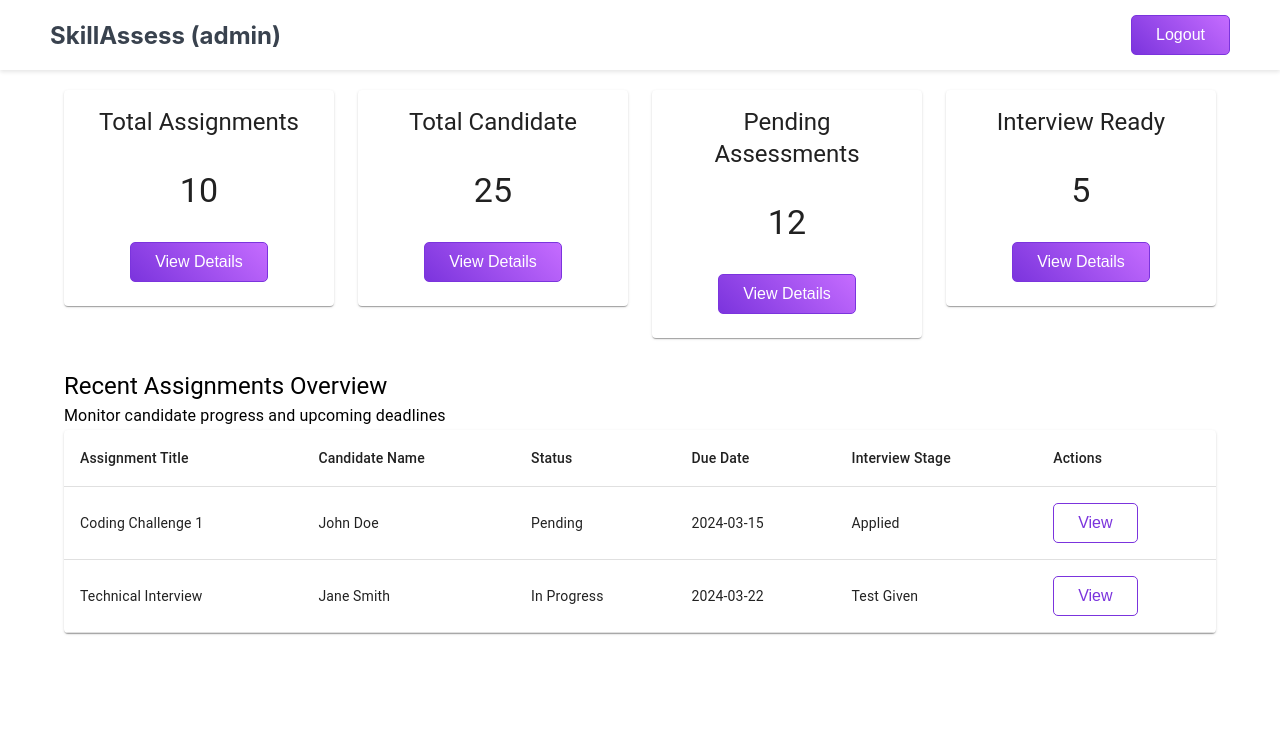
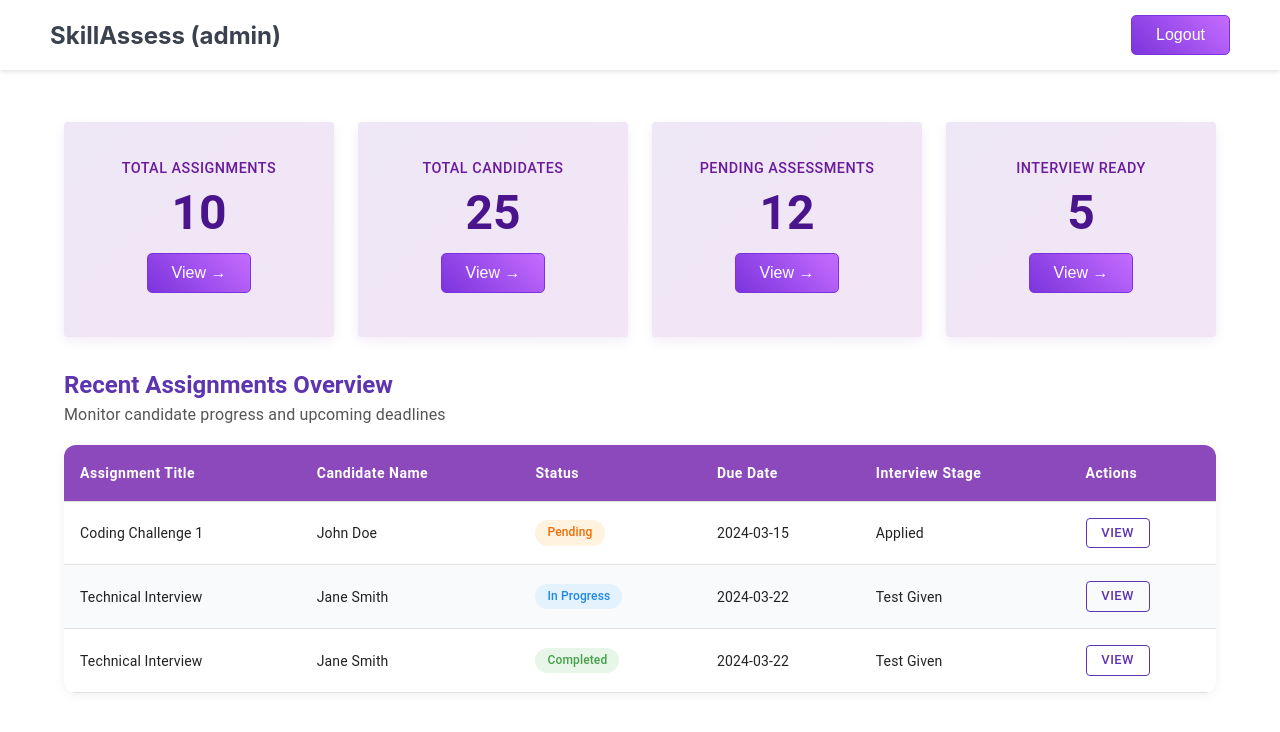
Before and after one commit to ram-sankar/SkillAsses, a React (Create React App) app: page /dashboard in a window 1280 px wide. Shown: the top 732 px of the page. Built offline with nearby package versions, Linux system fonts and the light colour scheme; no server answers; sample sign-in values are in the browser's storage.

Commit message:
Created Assignments page with dummy data

```diff
--- /dev/null
+++ b/src/components/AssignmentTable.tsx
@@ -0,0 +1,69 @@
+import {
+  Table,
+  TableBody,
+  TableCell,
+  TableContainer,
+  TableHead,
+  TableRow,
+  Paper,
+  Typography,
+  Box,
+  Button,
+} from "@mui/material";
+import { Assignment } from "../constants/models/Assignment";
+import "./styles/AssignmentTable.scss";
+
+interface AssignmentTableProps {
+  assignments: Assignment[];
+}
+
+const AssignmentTable: React.FC<AssignmentTableProps> = ({ assignments }) => {
+  return (
+    <Box mt={4} className="assignmentTable">
+      <Typography variant="h5">Recent Assignments Overview</Typography>
+      <Typography variant="subtitle1">
+        Monitor candidate progress and upcoming deadlines
+      </Typography>
+      <TableContainer component={Paper}>
+        <Table>
+          <TableHead>
+            <TableRow>
+              <TableCell>Assignment Title</TableCell>
+              <TableCell>Candidate Name</TableCell>
+              <TableCell>Status</TableCell>
+              <TableCell>Due Date</TableCell>
+              <TableCell>Interview Stage</TableCell>
+              <TableCell>Actions</TableCell>
+            </TableRow>
+          </TableHead>
+          <TableBody>
+            {assignments.map((assignment) => (
+              <TableRow key={assignment.title}>
+                <TableCell>{assignment.title}</TableCell>
+                <TableCell>{assignment.candidate}</TableCell>
+                <TableCell>
+                  <span
+                    className={`status-badge ${assignment.status
+                      .toLowerCase()
+                      .replace(" ", "-")}`}
+                  >
+                    {assignment.status}
+                  </span>
+                </TableCell>
+                <TableCell>{assignment.dueDate}</TableCell>
+                <TableCell>{assignment.interviewStage}</TableCell>
+                <TableCell>
+                  <Button variant="outlined" size="small">
+                    View
+                  </Button>
+                </TableCell>
+              </TableRow>
+            ))}
+          </TableBody>
+        </Table>
+      </TableContainer>
+    </Box>
+  );
+};
+
+export default AssignmentTable;
--- a/src/components/SummaryCard.tsx
+++ b/src/components/SummaryCard.tsx
@@ -1,4 +1,5 @@
-import { Card, CardContent, CardHeader, Typography } from "@mui/material";
+import { Card, CardContent, Typography, Box } from "@mui/material";
+import { useNavigate } from "react-router-dom";
 import Button from "./Button";
 import "./styles/SummaryCard.scss";
 
@@ -8,20 +9,32 @@ interface SummaryCardProps {
   href?: string;
 }
 
-const SummaryCard = ({ title, count, href }: SummaryCardProps) => (
-  <Card className="card-header">
-    <CardHeader title={title} />
-    <CardContent>
-      <Typography variant="h4" className="card-count">
+const SummaryCard = ({ title, count, href }: SummaryCardProps) => {
+  const navigate = useNavigate();
+
+  return (
+    <Card className="summaryCardNew">
+      <CardContent className="summaryCardContent">
+        <Box className="summaryText">
+          <Typography variant="subtitle2" className="summaryLabel">
+            {title}
+          </Typography>
+          <Typography variant="h3" className="summaryMetric">
             {count}
           </Typography>
+        </Box>
         {href && (
-        <Button href={href} variant="outlined">
-          View Details
+          <Button
+            onClick={() => navigate(href)}
+            variant="ghost"
+            className="summaryAction"
+          >
+            View →
           </Button>
         )}
       </CardContent>
     </Card>
   );
+};
 
 export default SummaryCard;
--- /dev/null
+++ b/src/components/styles/AssignmentTable.scss
@@ -0,0 +1,69 @@
+.assignmentTable {
+    .MuiTableRow-root {
+        &:nth-child(even) {
+            background-color: #f9fafb;
+        }
+        &:hover {
+            background-color: #eef3fc;
+        }
+    }
+
+    .MuiTableCell-root {
+        &.MuiTableCell-head {
+            background-color: #8c49bb;
+            color: #ffffff;
+            font-weight: 600;
+            font-size: 14px;
+            letter-spacing: 0.5px;
+        }
+
+        .status-badge {
+            display: inline-block;
+            padding: 4px 12px;
+            border-radius: 16px;
+            font-size: 12px;
+            font-weight: 500;
+            text-transform: capitalize;
+
+            &.pending {
+                background-color: #fff3e0;
+                color: #ef6c00;
+            }
+
+            &.in-progress {
+                background-color: #e3f2fd;
+                color: #1e88e5;
+            }
+
+            &.completed {
+                background-color: #e8f5e9;
+                color: #43a047;
+            }
+        }
+    }
+
+    .MuiPaper-root {
+        border-radius: 12px;
+        box-shadow: 0 2px 12px rgba(0, 0, 0, 0.06);
+    }
+
+    .MuiTypography-h5 {
+        color: #5e35b1;
+        font-weight: 600;
+    }
+
+    .MuiTypography-subtitle1 {
+        color: #555;
+        margin-bottom: 16px;
+    }
+
+    .MuiButton-outlined {
+        border-color: #5e35b1;
+        color: #5e35b1;
+
+        &:hover {
+            background-color: rgba(94, 53, 177, 0.08);
+            border-color: #4527a0;
+        }
+    }
+}
--- a/src/components/styles/SummaryCard.scss
+++ b/src/components/styles/SummaryCard.scss
@@ -1,6 +1,57 @@
-.card-header {
-    text-align: center !important;
+.summaryCardNew {
+    background: linear-gradient(135deg, #ede7f6, #f3e5f5);
+    border-radius: 16px;
+    padding: 20px 24px;
+    display: flex;
+    flex-direction: column;
+    justify-content: space-between;
+    text-align: center;
+    box-shadow: 0 4px 12px rgba(106, 27, 154, 0.08) !important;
+    transition:
+        transform 0.2s ease,
+        box-shadow 0.2s ease;
+
+    &:hover {
+        transform: translateY(-3px);
+        box-shadow: 0 6px 20px rgba(106, 27, 154, 0.12);
+    }
+
+    .summaryCardContent {
+        display: flex;
+        flex-direction: column;
+        align-items: center;
+        gap: 12px;
+    }
+
+    .summaryText {
+        display: flex;
+        flex-direction: column;
+        gap: 4px;
+    }
+
+    .summaryLabel {
+        font-size: 0.9rem;
+        color: #6a1b9a;
+        font-weight: 500;
+        text-transform: uppercase;
+        letter-spacing: 0.5px;
+    }
+
+    .summaryMetric {
+        color: #4a148c;
+        font-weight: 700;
+    }
+
+    .summaryAction {
+        align-self: flex-end;
+        font-size: 0.85rem;
+        color: #6a1b9a;
+        padding: 4px 0;
+        text-transform: none;
+
+        &:hover {
+            text-decoration: underline;
+            background: transparent;
+        }
+    }
 }
-.card-count {
-    margin-bottom: 30px !important;
-}
--- a/src/config/routes.tsx
+++ b/src/config/routes.tsx
@@ -5,6 +5,7 @@ import NotFound from "../pages/NotFound";
 import LoginNavigator from "pages/LoginNavigator";
 import Login from "pages/Login";
 import Dashboard from "pages/Dashboard";
+import Assignments from "pages/Assignments";
 // import Dashboard from "pages/Dashboard";
 
 const routes = createBrowserRouter([
@@ -25,6 +26,10 @@ const routes = createBrowserRouter([
     element: <Dashboard />,
   },
   {
+    path: "/:userType/assignments",
+    element: <Assignments />,
+  },
+  {
     path: "*",
     element: <NotFound />,
   },
--- /dev/null
+++ b/src/constants/models/Assignment.ts
@@ -0,0 +1,7 @@
+export interface Assignment {
+  title: string;
+  candidate: string;
+  status: string;
+  dueDate: string;
+  interviewStage: string;
+}
--- /dev/null
+++ b/src/pages/Assignments.tsx
@@ -0,0 +1,48 @@
+import { useState, useEffect } from "react";
+import { Assignment } from "../constants/models/Assignment";
+import AssignmentTable from "../components/AssignmentTable";
+import TopBar from "../components/TopBar";
+import "./styles/Assignments.scss";
+
+const assignments: Assignment[] = [
+  {
+    title: "Coding Challenge 1",
+    candidate: "John Doe",
+    status: "Pending",
+    dueDate: "2024-03-15",
+    interviewStage: "Applied",
+  },
+  {
+    title: "Technical Interview",
+    candidate: "Jane Smith",
+    status: "In Progress",
+    dueDate: "2024-03-22",
+    interviewStage: "Test Given",
+  },
+  {
+    title: "Technical Interview",
+    candidate: "Jane Smith",
+    status: "Completed",
+    dueDate: "2024-03-22",
+    interviewStage: "Test Given",
+  },
+];
+
+const Assignments = () => {
+  const [assignmentsData, setAssignmentsData] = useState<Assignment[]>([]);
+
+  useEffect(() => {
+    setAssignmentsData(assignments);
+  }, []);
+
+  return (
+    <>
+      <TopBar />
+      <div className="assignment-container">
+        <AssignmentTable assignments={assignmentsData} />
+      </div>
+    </>
+  );
+};
+
+export default Assignments;
--- a/src/pages/Dashboard.tsx
+++ b/src/pages/Dashboard.tsx
@@ -1,31 +1,12 @@
-// import * as React from 'react';
 import { useNavigate } from "react-router-dom";
-import {
-  logoutUser,
-  isLoggedIn,
-  getUserDetails,
-} from "../services/authService";
+import { isLoggedIn, getUserDetails } from "../services/authService";
 import { UserType } from "../constants/models/User";
-import {
-  Box,
-  Container,
-  Typography,
-  List,
-  ListItem,
-  ListItemText,
-  Grid,
-  TableContainer,
-  Table,
-  Paper,
-  TableHead,
-  TableRow,
-  TableCell,
-  TableBody,
-} from "@mui/material";
+import { Container, Grid } from "@mui/material";
 import { useEffect, useState } from "react";
 import TopBar from "components/TopBar";
 import SummaryCard from "components/SummaryCard";
-import Button from "components/Button";
+import AssignmentTable from "components/AssignmentTable";
+import "./styles/Dashboard.scss";
 
 const assignments = [
   {
@@ -42,6 +23,13 @@ const assignments = [
     dueDate: "2024-03-22",
     interviewStage: "Test Given",
   },
+  {
+    title: "Technical Interview",
+    candidate: "Jane Smith",
+    status: "Completed",
+    dueDate: "2024-03-22",
+    interviewStage: "Test Given",
+  },
 ];
 
 const Dashboard = () => {
@@ -50,7 +38,7 @@ const Dashboard = () => {
   const [totalAssignments, setTotalAssignments] = useState(0);
   const [totalUsers, setTotalUsers] = useState(0);
   const [pendingAssessments, setPendingAssessments] = useState(0);
-  const [completedAssessments, setcompletedAssessments] = useState(0);
+  const [completedAssessments, setCompletedAssessments] = useState(0);
 
   useEffect(() => {
     const userDetails = getUserDetails();
@@ -63,14 +51,14 @@ const Dashboard = () => {
     setTotalAssignments(10);
     setTotalUsers(25);
     setPendingAssessments(5);
-    setcompletedAssessments(12);
+    setCompletedAssessments(12);
   }, [navigate]);
 
   return (
     <>
       <TopBar />
-      <Container maxWidth="lg" pt-2>
-        <Grid container spacing={3}>
+      <Container maxWidth="lg" className="dashboardContainer">
+        <Grid container spacing={3} className="summaryGrid">
           <Grid item xs={12} md={3}>
             <SummaryCard
               title="Total Assignments"
@@ -80,7 +68,7 @@ const Dashboard = () => {
           </Grid>
           <Grid item xs={12} md={3}>
             <SummaryCard
-              title="Total Candidate"
+              title="Total Candidates"
               count={totalUsers}
               href="/recruiter/user-management"
             />
@@ -101,40 +89,9 @@ const Dashboard = () => {
           </Grid>
         </Grid>
 
-        <Box mt={4}>
-          <Typography variant="h5">Recent Assignments Overview</Typography>
-          <Typography variant="subtitle1">
-            Monitor candidate progress and upcoming deadlines
-          </Typography>
-          <TableContainer component={Paper}>
-            <Table>
-              <TableHead>
-                <TableRow>
-                  <TableCell>Assignment Title</TableCell>
-                  <TableCell>Candidate Name</TableCell>
-                  <TableCell>Status</TableCell>
-                  <TableCell>Due Date</TableCell>
-                  <TableCell>Interview Stage</TableCell>
-                  <TableCell>Actions</TableCell>
-                </TableRow>
-              </TableHead>
-              <TableBody>
-                {assignments.map((assignment) => (
-                  <TableRow key={assignment.title}>
-                    <TableCell>{assignment.title}</TableCell>
-                    <TableCell>{assignment.candidate}</TableCell>
-                    <TableCell>{assignment.status}</TableCell>
-                    <TableCell>{assignment.dueDate}</TableCell>
-                    <TableCell>{assignment.interviewStage}</TableCell>
-                    <TableCell>
-                      <Button outline>View</Button>
-                    </TableCell>
-                  </TableRow>
-                ))}
-              </TableBody>
-            </Table>
-          </TableContainer>
-        </Box>
+        <div className="assignmentSection">
+          <AssignmentTable assignments={assignments} />
+        </div>
       </Container>
     </>
   );
--- /dev/null
+++ b/src/pages/styles/Assignments.scss
@@ -0,0 +1,4 @@
+.assignment-container {
+    margin: 30px !important;
+    text-align: center;
+}
--- /dev/null
+++ b/src/pages/styles/Dashboard.scss
@@ -0,0 +1,17 @@
+.dashboardContainer {
+    padding-top: 32px;
+    padding-bottom: 40px;
+
+    .summaryGrid {
+        margin-bottom: 24px;
+    }
+
+    .assignmentSection {
+        margin-top: 32px;
+    }
+}
+
+.MuiPaper-root {
+    border-radius: 16px;
+    box-shadow: 0 4px 16px rgba(0, 0, 0, 0.06);
+}
```
Lines whose indentation alone changed are shown as unchanged.
